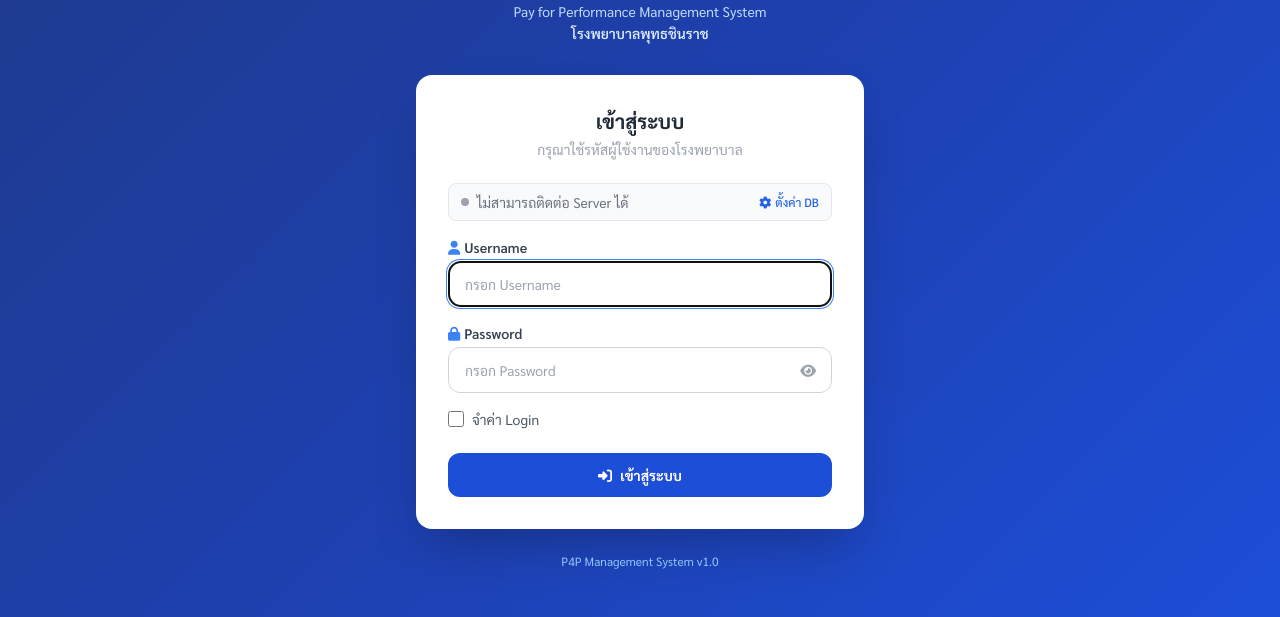
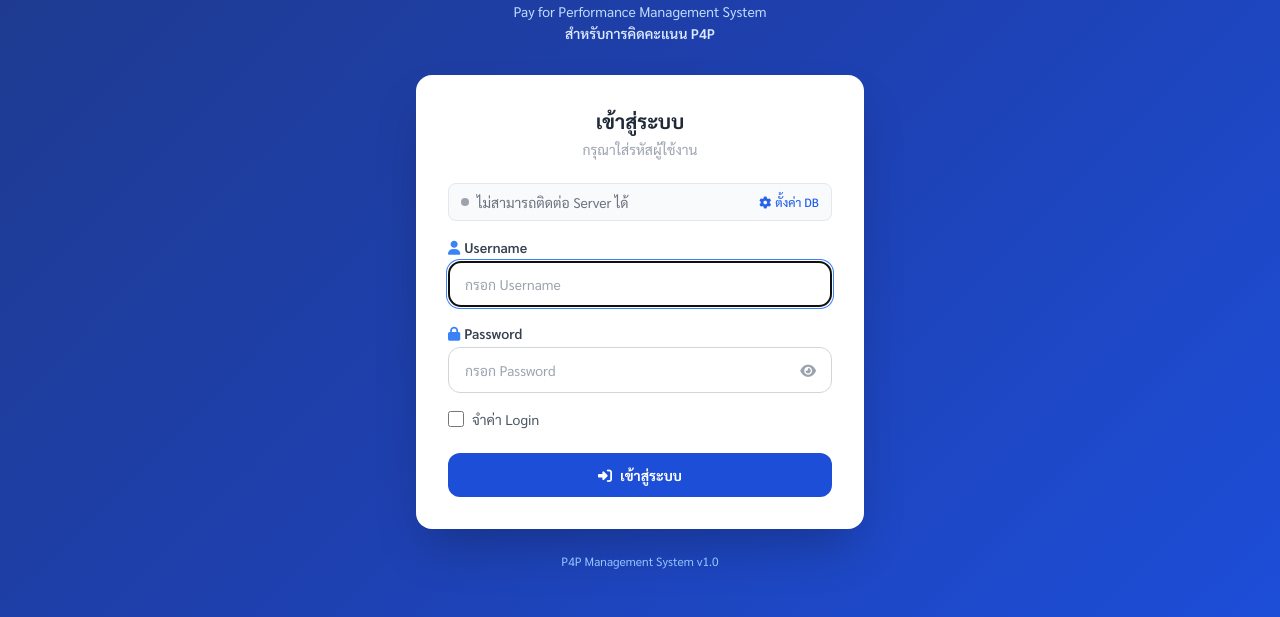
Before and after one commit to tannamnaja-ui/p4p-management-, a website: page public/login.html in a window 1280 px wide. Shown: the part 183-800 px from the top of the page. Drawn offline with nearby package versions, Linux system fonts and the light colour scheme; no server answers.

Commit message:
Update installer with Thai-only UI, skip node-setup.msi if exists, update login.html branding
Co-Authored-By: Claude Sonnet 4.6 <noreply@anthropic.com>

```diff
--- a/public/login.html
+++ b/public/login.html
@@ -3,7 +3,7 @@
 <head>
     <meta charset="UTF-8">
     <meta name="viewport" content="width=device-width, initial-scale=1.0">
-    <title>เข้าสู่ระบบ P4P - โรงพยาบาลพุทธชินราช</title>
+    <title>เข้าสู่ระบบ P4P - สำหรับการคิดคะแนน P4P</title>
     <script src="https://cdn.tailwindcss.com"></script>
     <link rel="stylesheet" href="https://cdnjs.cloudflare.com/ajax/libs/font-awesome/6.4.0/css/all.min.css">
     <link href="https://fonts.googleapis.com/css2?family=Sarabun:wght@300;400;500;600;700&display=swap" rel="stylesheet">
@@ -32,14 +32,14 @@
         </div>
         <h1 class="text-3xl font-bold">ระบบ P4P</h1>
         <p class="text-blue-200 mt-1 text-sm">Pay for Performance Management System</p>
-        <p class="text-blue-100 text-sm font-semibold mt-0.5">โรงพยาบาลพุทธชินราช</p>
+        <p class="text-blue-100 text-sm font-semibold mt-0.5">สำหรับการคิดคะแนน P4P</p>
     </div>
 
     <!-- Login Card -->
     <div class="login-card bg-white rounded-2xl shadow-2xl w-full max-w-md p-8">
 
         <h2 class="text-xl font-bold text-gray-800 mb-1 text-center">เข้าสู่ระบบ</h2>
-        <p class="text-gray-400 text-sm text-center mb-6">กรุณาใช้รหัสผู้ใช้งานของโรงพยาบาล</p>
+        <p class="text-gray-400 text-sm text-center mb-6">กรุณาใส่รหัสผู้ใช้งาน</p>
 
         <!-- Alert -->
         <div id="alert" class="hidden mb-4"></div>
```
Also changed, not shown: 3 other files.
